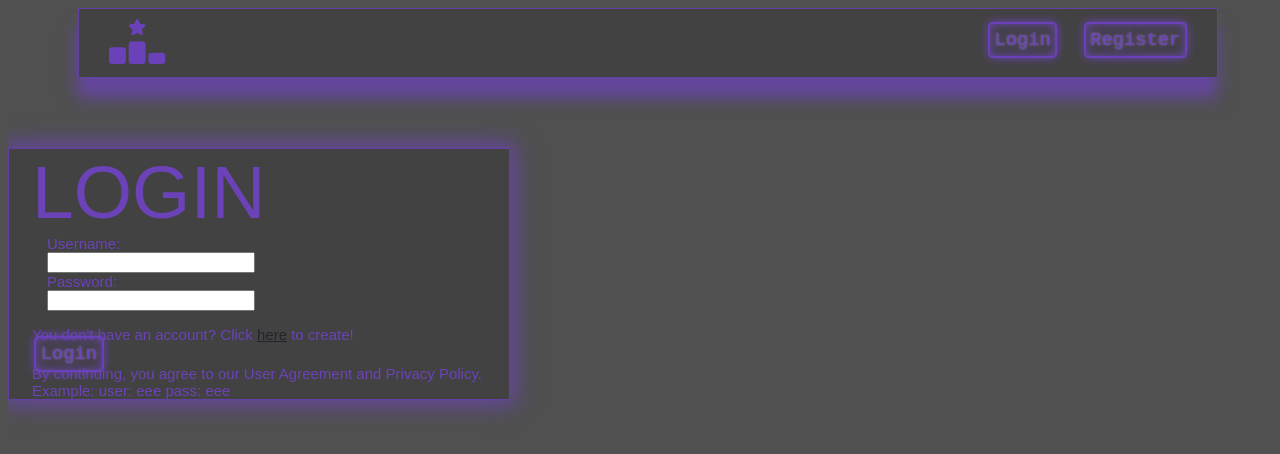
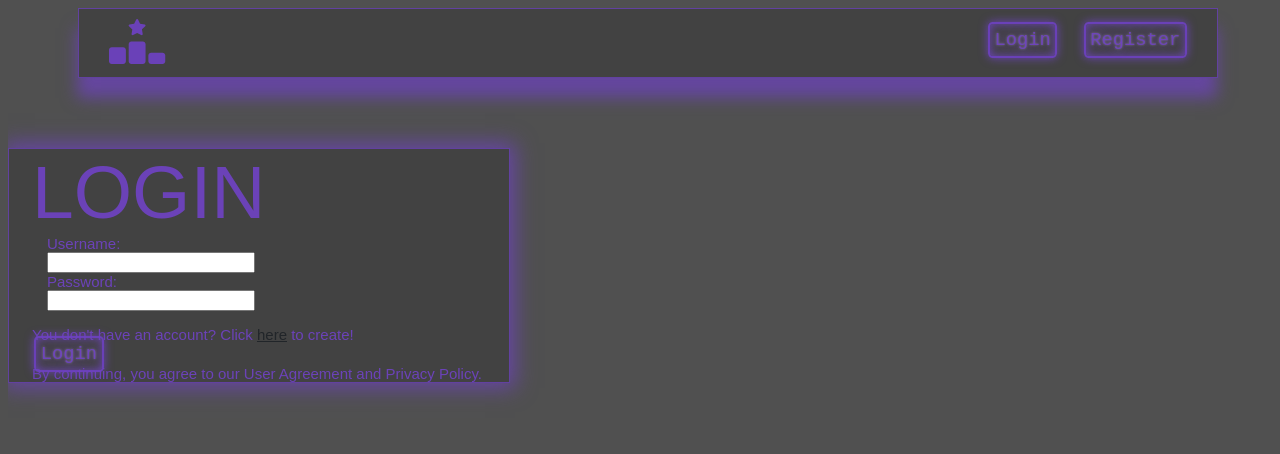
Before and after one commit to odpaleniek1337/finalwhistle, a Vue app in the folder frontend/: page /login in a window 1280 px wide. Shown: the top 454 px of the page. Built offline with nearby package versions, Linux system fonts and the light colour scheme; the HTML template or start-up script is replaced by a standard one.

Commit message:
quick fixes

```diff
--- a/frontend/src/components/NavbarTemplate.vue
+++ b/frontend/src/components/NavbarTemplate.vue
@@ -27,7 +27,7 @@ import Swal from 'sweetalert2/dist/sweetalert2.js'
 import 'sweetalert2/src/sweetalert2.scss'
 export default {
   computed: {
-    typePage: function() {
+    typePage() {
       return localStorage.getItem('typeDashboard')
     }
   },
--- a/frontend/src/pages/LoginPage.vue
+++ b/frontend/src/pages/LoginPage.vue
@@ -27,11 +27,6 @@
       <div class="row" style="padding-left: 23px">
         <div class="login-text">
             By continuing, you agree to our User Agreement and Privacy Policy.
-        </div>
-      </div>
-      <div class="row" style="padding-left: 23px">
-        <div class="login-text">
-            Example: user: eee pass: eee
         </div>
       </div>
     </div>
--- a/frontend/src/routes/index.js
+++ b/frontend/src/routes/index.js
@@ -41,7 +41,7 @@ const router = createRouter({
   routes,
 });
 
-function handleLogged(pathLogged, pathUnlogged){
+const handleLogged = (pathLogged, pathUnlogged) => {
   var auth = localStorage.getItem('jwt');
   if (auth == null || auth == ''){
     localStorage.setItem('typeDashboard', 0)
```
